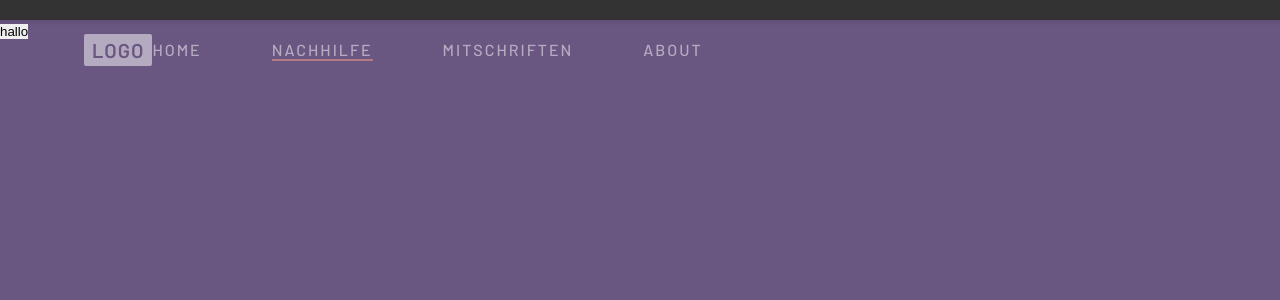
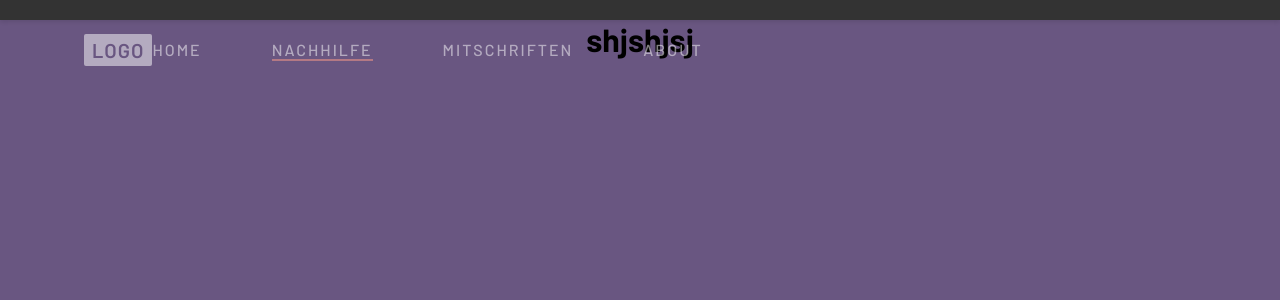
Before and after one commit to ElgamUenal/techachieve-project, a Vue app in the folder techachive-project/: page /Nachhilfe in a window 1280 px wide. Shown: the top 300 px of the page. Built offline with nearby package versions, Linux system fonts and the light colour scheme; a web font is replaced by a local one.

Commit message:
commit-fertig

```diff
--- a/techachive-project/index.html
+++ b/techachive-project/index.html
@@ -8,9 +8,6 @@
   </head>
   <body>
     <div id="app"></div>
-    <div id="elgam"></div>
-    <div id="fd"></div>
-    <button>hallo</button>
     <script type="module" src="/src/main.js"></script>
   </body>
 </html>
--- a/techachive-project/src/components/Nachhilfe.vue
+++ b/techachive-project/src/components/Nachhilfe.vue
@@ -1,6 +1,6 @@
 <template>
     <div id="app">
-
+<h1>shjshjsj</h1>
     </div>
   </template>
 
```
